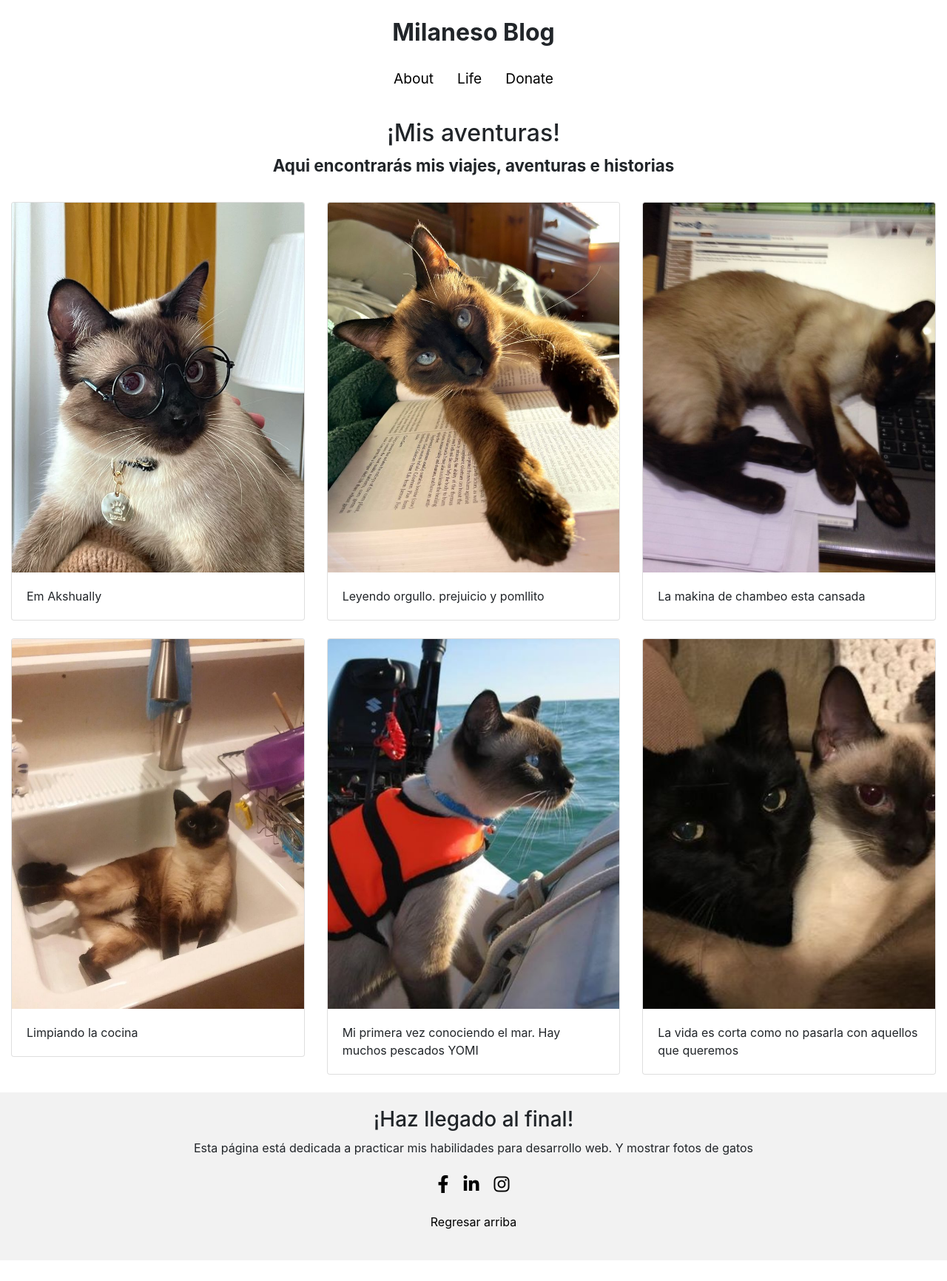
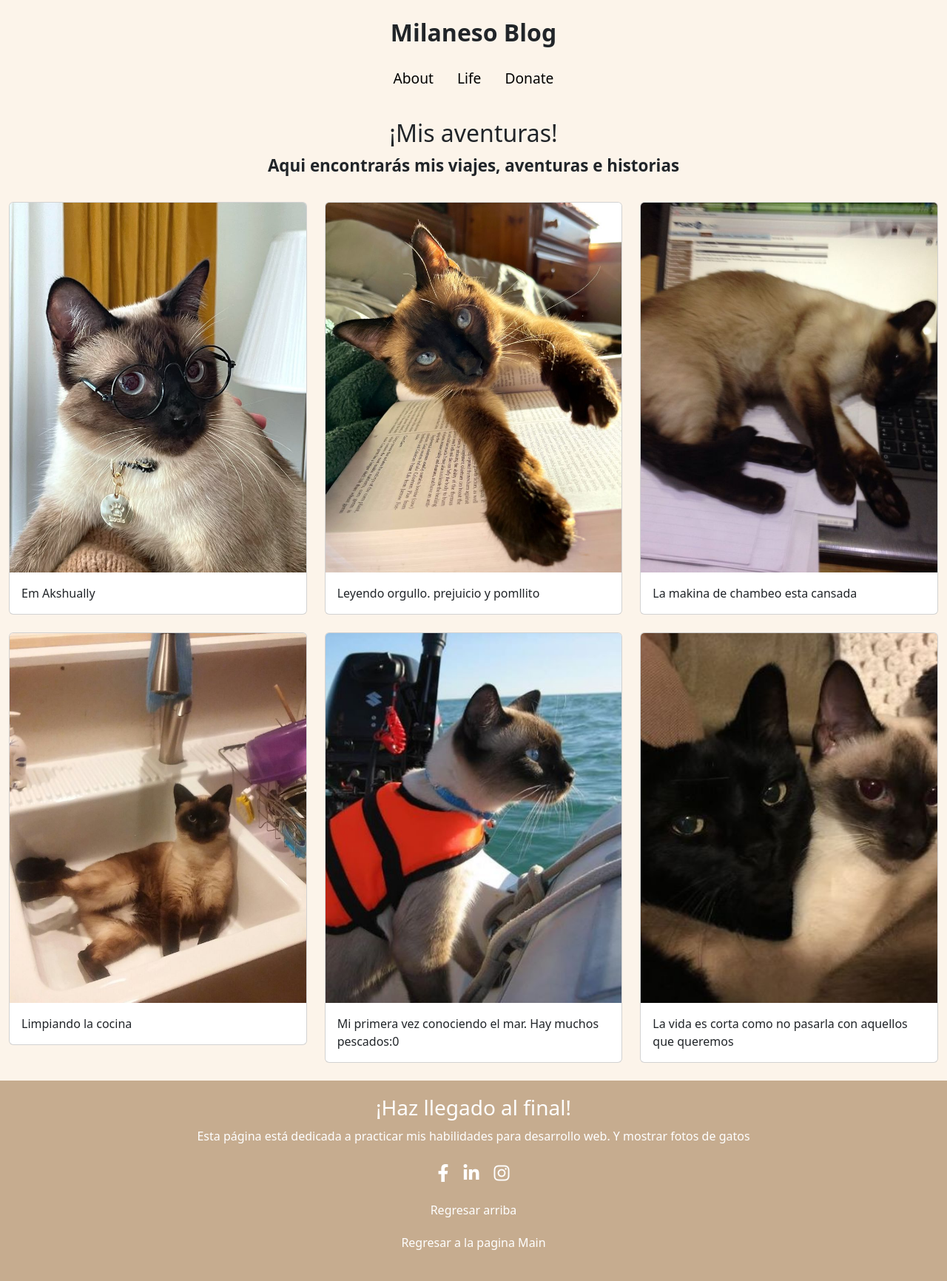
Before and after one commit to VictorJimenezCanche/Prog.Internet_P1_VictorJimenez, a plain HTML site: page life.html in a window 1280 px wide. Shown: the part 20-1752 px from the top of the page at 74% size. Before the commit the page ends 1724 px from the top, so only its background shows below. Drawn offline with nearby package versions, Linux system fonts and the light colour scheme.

Commit message:
SegundaVersion

```diff
--- a/assets/css/style.css
+++ b/assets/css/style.css
@@ -1,4 +1,4 @@
-/*Resolver problema de el boton en la nariz del gato en diseno responsive*/
+
 body {
     display: flex;
     flex-direction: column;
@@ -6,7 +6,7 @@ body {
     height: 100vh;
     margin: 0;
     font-family: Arial, sans-serif;
-    background-color: #f0f0f0;
+    background-color:#FCF4EA;
     position: relative;
 }
 
@@ -53,35 +53,17 @@ body {
 .title {
     font-size: 4vmin;
     font-weight: normal;
+    color: #52493a;
 }
 
 .title .bold {
     font-weight: bold;
     font-size: 7vmin;
+    color: #0A0908;
+    ; ;
 }
 
 /* Media Queries */
-
-@media (max-width: 768px) {
-    .container {
-        grid-template-columns: repeat(6, 1fr);
-        padding: 0 2vw;
-    }
-
-    .cat-container {
-        grid-column: 1 / 7;
-    }
-
-    .title-container {
-        grid-column: 1 / 7;
-    }
-
-    .nose-button {
-        top: 48%;
-        left: 42%;
-        background-color: red;
-    }
-}
 
 @media (max-width: 480px) {
     .container {
@@ -106,10 +88,10 @@ body {
     }
 
     .nose-button {
-        top: 39%;
+        top: 35%;
         left: 82%;
         width: 10vmin;
         height: 10vmin;
-        background-color: red;
+        background-color: transparent;
     }
 }
--- a/assets/css/styleAbout.css
+++ b/assets/css/styleAbout.css
@@ -1,4 +1,3 @@
-/*Estilo no responsive*/
 /* Estilos generales */
 body {
     display: flex;
@@ -7,7 +6,7 @@ body {
     height: 100vh;
     margin: 0;
     font-family: Arial, sans-serif;
-    background-color: #f0f0f0;
+    background-color: #FCF4EA !important;
 }
 
 /* Navbar */
@@ -39,7 +38,7 @@ body {
 }
 
 .nav-links a {
-    color: black; /* Cambiar color de fondo a transparente */
+    color: black;
     text-decoration: none;
     font-size: 1.2rem;
 }
@@ -47,6 +46,7 @@ body {
 .nav-links a:hover {
     text-decoration: underline;
 }
+
 
 /* Hero Section */
 .hero-section {
@@ -81,6 +81,8 @@ body {
 
 .about-section h2 {
     font-size: 2.5rem;
+    color: #5e503f;
+
 }
 
 .about-section p {
@@ -92,7 +94,7 @@ body {
     grid-column: 1 / 5;
     width: 50%;
     height: auto;
-    margin: 1rem auto; /* Centra horizontalmente la imagen */
+    margin: 1rem auto;
 }
 
 
@@ -115,11 +117,12 @@ body {
 
 .story-section .mensaje-final{
     font-size: 2.5rem;
+    color: #5e503f;
 }
 
 /*footer*/
 .footer {
-    background-color: #f2f2f2; /* Cambia este color según lo que prefieras */
+    background-color: #c6ac8f;
     padding: 20px;
     text-align: center;
     width: 100%;
@@ -128,9 +131,11 @@ body {
 }
 .footer h3 {
     margin-top: 0;
+    color: white;
 }
 .footer p {
     margin: 10px 0;
+    color: white;
 }
 .social-icons {
     display: flex;
@@ -141,14 +146,56 @@ body {
 .social-icons a {
     text-decoration: none;
     font-size: 24px;
-    color: #000; /* Cambia este color según lo que prefieras */
+    color: white;
 }
 .social-icons a:hover {
-    color: #007bff; /* Cambia este color según lo que prefieras */
+    color: white;
 }
 .back-to-top {
     display: block;
     margin: 20px 0;
     text-decoration: none;
-    color: black; /* Cambia este color según lo que prefieras */
+    color: white;
 }
+
+/* Media Queries para hacerlo responsive */
+@media (max-width: 991px) {
+    .main-content {
+        grid-template-columns: 1fr;
+    }
+
+    .about-section {
+        grid-column: 1 / -1;
+    }
+
+    .story-section {
+        grid-column: 1 / -1;
+    }
+
+    .about-section img,
+    .story-section img {
+        width: 100%;
+    }
+}
+
+@media (max-width: 768px) {
+    .navbar {
+        flex-direction: column;
+    }
+
+    .nav-links {
+        flex-direction: column;
+    }
+
+    .nav-links li {
+        margin-bottom: 10px;
+    }
+
+    .hero-section {
+        padding: 0 10px;
+    }
+
+    .footer {
+        padding: 15px;
+    }
+}
--- a/assets/css/styleDonate.css
+++ b/assets/css/styleDonate.css
@@ -1,11 +1,10 @@
-/*Nabvar no responsive*/
 /* Estilos generales */
 html, body {
     margin: 0;
     padding: 0;
     width: 100%;
     font-family: Arial, sans-serif;
-    background-color: #f0f0f0;
+    background-color: #FCF4EA !important;
 }
 
 /* Navbar */
@@ -37,7 +36,7 @@ html, body {
 }
 
 .nav-links a {
-    color: black; /* Cambiar color de fondo a transparente */
+    color: black;
     text-decoration: none;
     font-size: 1.2rem;
 }
@@ -67,51 +66,47 @@ html, body {
 
 /* Tarjeta personalizada */
 .tarjeta-custom {
-    background-color: #e0e0e0; /* Cambia el color de fondo aquí */
+    background-color: #e0e0e0;
 }
 
 .form-label {
-    font-weight: bold; /* Cambia el color de fondo aquí */
+    font-weight: bold;
 }
 
-/* Footer */
+/*footer*/
 .footer {
-    background-color: #f2f2f2; /* Cambia este color según lo que prefieras */
+    background-color: #c6ac8f;
     padding: 20px;
     text-align: center;
     width: 100%;
     box-sizing: border-box;
     margin: 0;
 }
-
 .footer h3 {
     margin-top: 0;
+    color: white;
 }
-
 .footer p {
     margin: 10px 0;
+    color: white;
 }
-
 .social-icons {
     display: flex;
     justify-content: center;
     gap: 20px;
     margin: 20px 0;
 }
-
 .social-icons a {
     text-decoration: none;
     font-size: 24px;
-    color: #000; /* Cambia este color según lo que prefieras */
+    color: white;
 }
-
 .social-icons a:hover {
-    color: #007bff; /* Cambia este color según lo que prefieras */
+    color: white;
 }
-
 .back-to-top {
     display: block;
     margin: 20px 0;
     text-decoration: none;
-    color: black; /* Cambia este color según lo que prefieras */
+    color: white;
 }
--- a/assets/css/styleLife.css
+++ b/assets/css/styleLife.css
@@ -1,4 +1,3 @@
-/*Navbar no responsive*/
 /* Estilos generales */
 body {
     display: flex;
@@ -7,7 +6,7 @@ body {
     height: 100vh;
     margin: 0;
     font-family: Arial, sans-serif;
-    background-color: #f0f0f0;
+    background-color: #FCF4EA !important;
 }
 
 /* Navbar */
@@ -39,7 +38,7 @@ body {
 }
 
 .nav-links a {
-    color: black; /* Cambiar color de fondo a transparente */
+    color: black;
     text-decoration: none;
     font-size: 1.2rem;
 }
@@ -65,13 +64,13 @@ body {
 /**cards format*/
 .card-img-top {
     width: 100%;
-    height: 500px; /* Ajusta la altura según tus necesidades */
-    object-fit: cover; /* Escala la imagen y corta los bordes si es necesario */
+    height: 500px;
+    object-fit: cover;
 }
 
 /*footer*/
 .footer {
-    background-color: #f2f2f2; /* Cambia este color según lo que prefieras */
+    background-color: #c6ac8f;
     padding: 20px;
     text-align: center;
     width: 100%;
@@ -80,9 +79,11 @@ body {
 }
 .footer h3 {
     margin-top: 0;
+    color: white;
 }
 .footer p {
     margin: 10px 0;
+    color: white;
 }
 .social-icons {
     display: flex;
@@ -93,14 +94,14 @@ body {
 .social-icons a {
     text-decoration: none;
     font-size: 24px;
-    color: #000; /* Cambia este color según lo que prefieras */
+    color: white;
 }
 .social-icons a:hover {
-    color: #007bff; /* Cambia este color según lo que prefieras */
+    color: white;
 }
 .back-to-top {
     display: block;
     margin: 20px 0;
     text-decoration: none;
-    color: black; /* Cambia este color según lo que prefieras */
+    color: white;
 }
--- a/life.html
+++ b/life.html
@@ -8,12 +8,9 @@
         <link rel="stylesheet" href="./assets/css/styleLife.css">
         <!--FavIcon-->
         <link rel="icon" type="image/png" href="./img/favIcon_paw.png">
-        <!-- Incluye Bootstrap CSS -->
-        <link rel="stylesheet" href="https://stackpath.bootstrapcdn.com/bootstrap/4.5.2/css/bootstrap.min.css">
-        <!-- Incluye Bootstrap JS -->
-        <script src="https://code.jquery.com/jquery-3.5.1.slim.min.js"></script>
-        <script src="https://cdn.jsdelivr.net/npm/@popperjs/core@2.9.2/dist/umd/popper.min.js"></script>
-        <script src="https://stackpath.bootstrapcdn.com/bootstrap/4.5.2/js/bootstrap.min.js"></script>
+        <!--Bootstrap -->
+        <link href="https://cdn.jsdelivr.net/npm/bootstrap@5.3.3/dist/css/bootstrap.min.css" rel="stylesheet" integrity="sha384-QWTKZyjpPEjISv5WaRU9OFeRpok6YctnYmDr5pNlyT2bRjXh0JMhjY6hW+ALEwIH" crossorigin="anonymous">
+        <script src="https://cdn.jsdelivr.net/npm/bootstrap@5.3.3/dist/js/bootstrap.bundle.min.js" integrity="sha384-YvpcrYf0tY3lHB60NNkmXc5s9fDVZLESaAA55NDzOxhy9GkcIdslK1eN7N6jIeHz" crossorigin="anonymous"></script>
         <!--Fuentes fontawesome-->
         <link rel="stylesheet" href="https://cdnjs.cloudflare.com/ajax/libs/font-awesome/6.0.0-beta3/css/all.min.css">
     </head>
@@ -83,7 +80,7 @@
                 <div class="card">
                     <img src="./assets/img/card5.jpg" class="card-img-top" alt="">
                     <div class="card-body">
-                        <p class="card-text">Mi primera vez conociendo el mar. Hay muchos pescados YOMI</p>
+                        <p class="card-text">Mi primera vez conociendo el mar. Hay muchos pescados:0</p>
                     </div>
                 </div>
             </div>
@@ -114,6 +111,7 @@
             <a href="https://www.instagram.com" target="_blank"><i class="fab fa-instagram"></i></a>
         </div>
         <a href="#top" class="back-to-top">Regresar arriba</a>
+        <a href="index.html" class="back-to-top">Regresar a la pagina Main</a>
     </footer>
 
     <!-- end footer -->
```
Also changed, not shown: about.html (+5 -7 lines), donate.html (+4 -6 lines), 1 other file.
